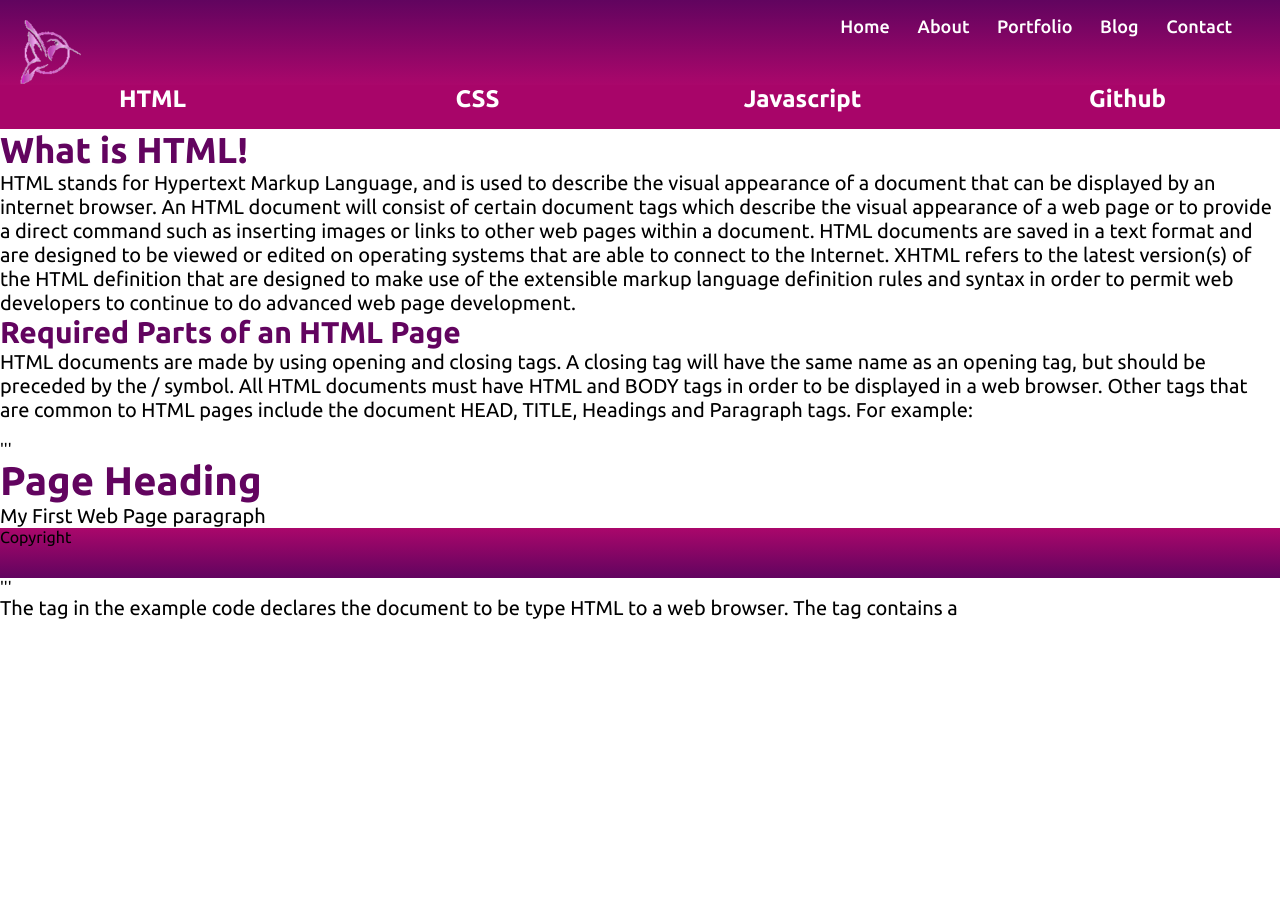
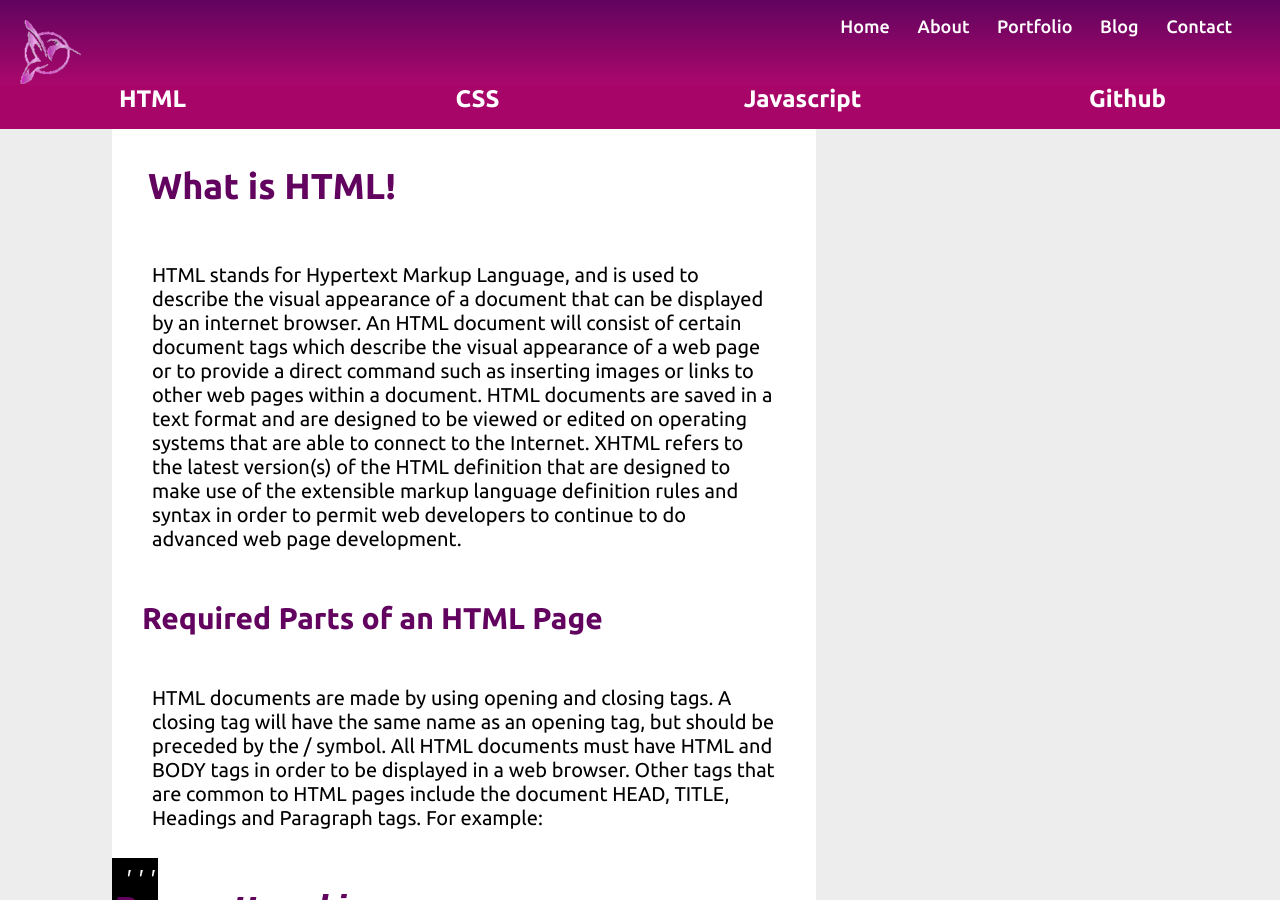
Before and after one commit to Steve-AB/Steve-AB.github.io, a Jekyll site: the page built from pages/html-page/index.html, in a window 1280 px wide and 900 px high. Built offline with Jekyll 4.4.1, drawn with Linux system fonts in a browser that asks for light colours; nearby versions of some CDN libraries.

Commit message:
update files

```diff
--- /dev/null
+++ b/css/htmlmain.css
@@ -0,0 +1,97 @@
+body {
+ margin: 0;
+ background: #ededed;
+}
+.stripe {
+  background-color: #a80569;
+  height: 10px;
+  width: 100%;
+
+}
+.cylon_eye {
+  background-color: #fdcefc;
+  background-image: linear-gradient(to right,
+      rgba(168, 5, 105, .9) 25%,
+      rgba(168, 5, 105, .1) 50%,
+      rgba(168, 5, 105, .9) 75%);
+  height: 100%;
+  width: 30%;
+
+  -webkit-animation: 4s linear 0s infinite alternate move_eye;
+          animation: 4s linear 0s infinite alternate move_eye;
+}
+
+@-webkit-keyframes move_eye { from { margin-left: -10%; } to { margin-left: 80%; }  }
+        @keyframes move_eye { from { margin-left: -10%; } to { margin-left: 80%; }  }
+h2 {
+ font-size: 36px;
+}
+h3 {
+ font-size: 30px;
+}
+h2, h3 {
+ margin: 0;
+ color: #62045f;
+	padding: 1em 1em;
+}
+p {
+	margin: 0;
+	padding: 1em 2em;
+	font-size: 20px;
+}
+code {
+ font-size: 20px;
+ font-style: italic;
+ background: black;
+ color: white;
+ padding: 10px;
+}
+.link1 {
+	margin: 0;
+	padding: 1em 2em;
+	font-size: 20px;
+	color: #62045f;
+	cursor: pointer;
+	text-decoration: none;
+}
+.link1 :hover {
+	color: #fdcefc;
+	text-decoration: underline;
+}
+.home-grid {
+	background: #ededed;
+ min-height: 100vh;
+}
+.main-content {
+	background: white;
+}
+.sidebar {
+ background: #fdcefc;
+}
+/*--------------------------------------------------------------
+If no grid support, limit width to 50em and center align
+--------------------------------------------------------------*/
+@supports not (display: grid) {
+	.home-grid {
+		max-width: 50em;
+		margin: 0 auto;
+	}
+}
+/*--------------------------------------------------------------
+CSS Grid layout for wider screens, when browser supports grid:
+--------------------------------------------------------------*/
+@media screen and (min-width: 600px) {
+	@supports (display: grid) {
+		.home-grid {
+			display: grid;
+			grid-template-columns: 1fr repeat(6, minmax(auto, 11em)) 1fr;
+			grid-template-rows: minmax(1em, auto) 1fr auto minmax(1em, auto);
+		}
+		.main-content {
+			grid-column: 2/6;
+		}
+		.sidebar {
+			grid-column: 6/8;
+		}
+	}
+}
--- a/pages/html-page/index.html
+++ b/pages/html-page/index.html
@@ -14,7 +14,7 @@ title: Steve-AB | Ascribe Bureau
           <H3>Required Parts of an HTML Page</H3>
           <P>HTML documents are made by using opening and closing tags. A closing tag will have the same name as an opening tag, but should be preceded by the / symbol. All HTML documents must have HTML and BODY tags in order to be displayed in a web browser. Other tags that are common to HTML pages include the document HEAD, TITLE, Headings and Paragraph tags. For example:</P>
           <br>
-          '''
+          <code>'''
            <!DOCTYPE html>
            <html>
            <head>
@@ -26,23 +26,23 @@ title: Steve-AB | Ascribe Bureau
            </body>
            <footer>Copyright</footer>
            </html>
-          '''
+          '''</code>
           <br>
           <p>The <HTML> tag in the example code declares the document to be type HTML to a web browser. The <HEAD> tag contains a <TITLE> tag that will be displayed in the top of a web browser and can also contain Javascript, links to css stylesheets and other meta data information for the web page. The <BODY> tag contains the information to be displayed in the HTML document, includes a header tag <H1> declaration, and defines a paragraph tag <P>. Although an HTML page can be displayed without tags having corresponding closing tags, it is not considered bad practice and will not be a well-formed document. This may also cause and display errors if none of the tags are closed.</p>
            <h3>Embedding Images</h3>
            <p>Internet Browsers are designed to embed images in various formats such as GIF, JPEG, or PNG, with the latest browsers also supporting the W3C approved SVG format for display. HTML code will provide a linked reference to an image that is stored on a web server along with any size and meta information required in order to display the image properly in a web page. If the image can not be retrieved from the web server, alternative display information is included in order to provide a visual text display or alternative information for those who are unable to view pictures. A <IMG> tag is used for displaying images in HTML documents, for example, to include an image in the previous example, add the following line of HTML code in between the opening and closing <BODY> tags:</p>
             <br>
-            '''
-             <img src="https://www.mysite.com/myimage.png” alt=”my image”>
-            '''
+            <code>'''
+             <img src="https://www.mysite.com/myimage.png" alt="my image">
+            '''</code>
             <br>
             <p>The image code will attempt to retrieve the image and will alternatively display the text “my image” to the end user in the event the image can not be downloaded to view.<p>
             <h3>Link to Other Web Pages</h3>
-            <p>One of the most commonly used aspects of HTML documents is to link to other web pages or resources on the Internet. The HTML tag used to link to another page is the anchor tag, <a>. In between the opening and closing anchor tag declaration, you include the text or image that you want to be linked to the web address that you provide. For example:</p>
+            <p>One of the most commonly used aspects of HTML documents is to link to other web pages or resources on the Internet. The HTML tag used to link to another page is the anchor tag, '''<a>'''. In between the opening and closing anchor tag declaration, you include the text or image that you want to be linked to the web address that you provide. For example:</p>
             <br>
-            '''
-             <a href=”https://www.myothersite.com”> My Other Site</a>
-            '''
+            <code>'''
+             <a href="https://www.myothersite.com"> My Other Site</a>
+            '''</code>
             <br>
             <p>This HTML statement will display the words “My Other Site” which can be selected to open a new window in your web browser to display the “My Other Sites” web page. The href attribute is used to provide the URL for the resource being linked to by the anchor tag declaration.</p>
             <h3>HTML and The World Wide Web</h3>
```
